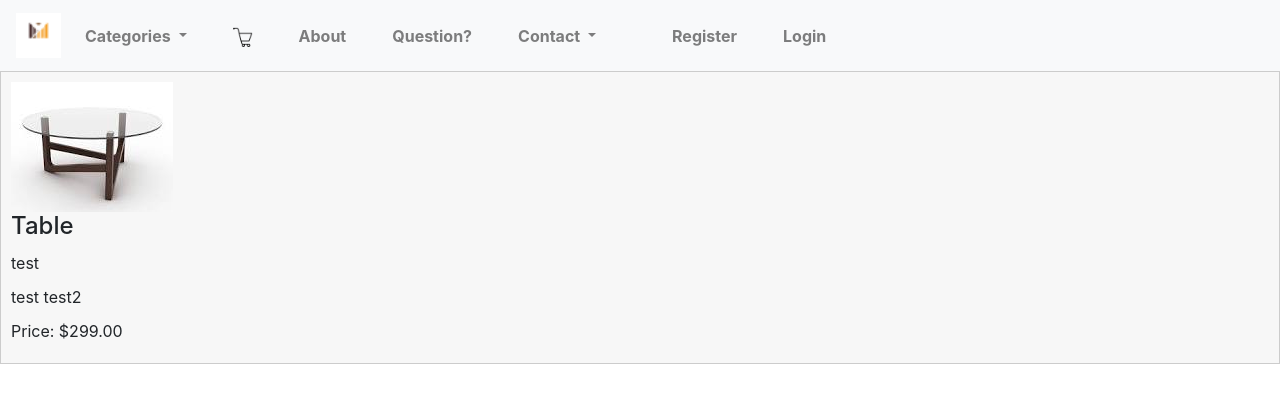
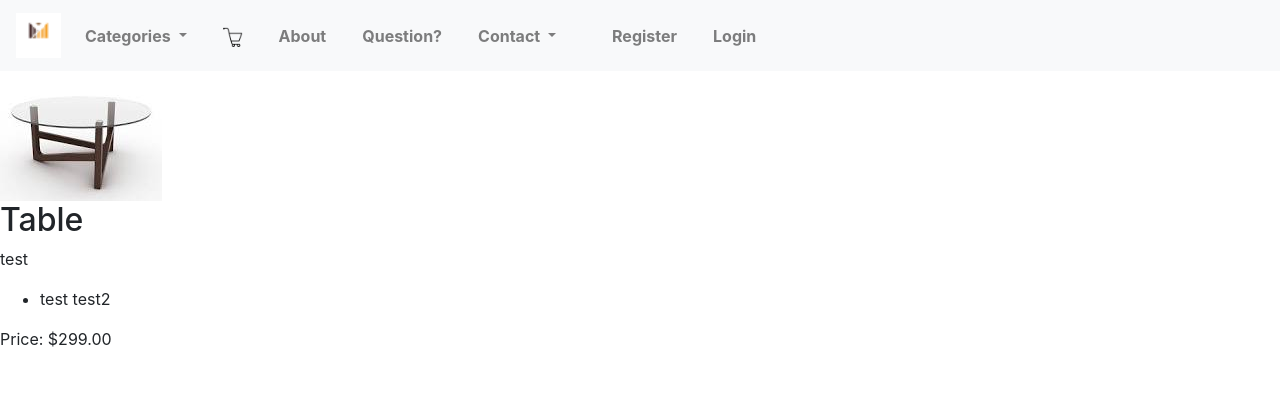
Before and after one commit to Illja1/grad_project, a Django app: page /1 in a window 1280 px wide. Shown: the top 403 px of the page. Run offline with Django 4.2, Linux system fonts and the light colour scheme; data comes from the database, SQL or seed files in the repository; both versions use the stored data as it was after the commit; some libraries are stand-ins or nearby versions.

Commit message:
Final Product

```diff
--- a/grad_project/settings.py
+++ b/grad_project/settings.py
@@ -14,7 +14,7 @@
 # SECURITY WARNING: don't run with debug turned on in production!
 DEBUG = True
 
-ALLOWED_HOSTS = ['.vercel.app']
+ALLOWED_HOSTS = ['*']
 
 
 # Application definition
@@ -57,6 +57,7 @@
                 'django.template.context_processors.request',
                 'django.contrib.auth.context_processors.auth',
                 'django.contrib.messages.context_processors.messages',
+                'shop.context_processors.category',
             ],
         },
     },
--- /dev/null
+++ b/shop/context_processors.py
@@ -0,0 +1,5 @@
+from .models import Category
+
+def category(request):
+    categories = Category.objects.all()
+    return {'categories': categories}
--- a/shop/models.py
+++ b/shop/models.py
@@ -24,7 +24,7 @@
 
 
     def __str__(self):
-        return  self.name
+        return str(self.id)
 
 class Order(models.Model):
     customer = models.ForeignKey(Customer,on_delete=models.SET_NULL,blank=True,null=True)
--- a/shop/templates/shop/detail.html
+++ b/shop/templates/shop/detail.html
@@ -15,46 +15,5 @@
     <p>Price: ${{ furniture.price }}</p>
   </div>
 
-<style>
-  .item-area {
-    border: 1px solid #ccc;
-    padding: 10px;
-    margin-bottom: 20px;
-    background-color: #f7f7f7;
-  }
 
-  img {
-    max-width: 100%;
-    height: auto;
-  }
-
-  h2 {
-    font-size: 24px;
-    margin-top: 0;
-    margin-bottom: 10px;
-  }
-
-  p {
-    margin: 0;
-    margin-bottom: 10px;
-  }
-
-  ul {
-    margin: 0;
-    padding: 0;
-    margin-bottom: 10px;
-  }
-
-  li {
-    margin: 0;
-    padding: 0;
-    list-style-type: none;
-    display: inline-block;
-    margin-right: 10px;
-  }
-
-  .five-star {
-    color: gold;
-  }
-</style>
 {% endblock %}
--- a/shop/templates/shop/landing.html
+++ b/shop/templates/shop/landing.html
@@ -24,7 +24,11 @@
 
 
 {% endblock %}
-
+{%block map%}
+<section id="'map">
+  <iframe src="https://www.google.com/maps/d/embed?mid=1YMjtkiP506bk3-ldrRRlxWC2R2ryFYw&amp;ehbc=2E312F" width="100%" height="480"></iframe>
+</section>
+{%endblock%}
 {% block reating %}
 <section id="testimonials">
     <h2 class="testimonial-title">What Our Customers Say</h2>
--- a/shop/views.py
+++ b/shop/views.py
@@ -2,18 +2,19 @@
 from .models import *
 import  json
 import openai
-
 from django.views import View
 import datetime
 from django.contrib import messages
 from .forms import UserRegisterForm,UserLoginForm
 from django.contrib.auth import login, logout
 from django.core.paginator import Paginator
+from django.core.exceptions import ObjectDoesNotExist
 from django.http import JsonResponse
 from django.views.generic.detail import DetailView
 
 
-openai.api_key='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'
+
+
 
 def nav(request):
     categories = Category.objects.all()
@@ -53,7 +54,8 @@
             messages.error(request, 'Register not complete')
     else:
         form = UserRegisterForm()
-    return render(request, 'shop/register.html',{"form":form,'categories':categories})
+        customer = Customer()
+    return render(request, 'shop/register.html',{"form":form,'customer':customer,'categories':categories})
 
 def user_login(request):
     if request.method == 'POST':
@@ -75,7 +77,7 @@
 def cart(request):
     categories = Category.objects.all()
     if request.user.is_authenticated:
-        customer = request.user.customer
+        customer, created = Customer.objects.get_or_create(user=request.user, defaults={'name': request.user.username, 'email': request.user.email})
         order, created = Order.objects.get_or_create(customer=customer,complete=False)
         items = order.orderitem_set.all()
         cartItems = order.get_cart_items
@@ -85,6 +87,7 @@
         cartItems = order['get_cart_items']
     context = {'items':items,'order':order,'cartItems':cartItems,'shipping':False,'categories':categories}
     return render(request,'shop/cart.html',context)
+
 
 
 def checkout(request):
@@ -171,7 +174,7 @@
     def post(self, request):
         prompt = request.POST.get('question')
         model = "text-davinci-002"
-        openai.api_key = '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'
+        openai.api_key='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'
 
         response = openai.Completion.create(
             engine=model,
@@ -181,6 +184,5 @@
             stop=None,
             temperature=0.7,
         )
-        categories = Category.objects.all()
-        context = {'response': response.choices[0].text,'categories':categories}
+        context = {'response': response.choices[0].text}
         return render(request, self.template_name, context=context)
--- a/static/css/main.css
+++ b/static/css/main.css
@@ -180,7 +180,7 @@
 }
 
 .slide1 {
-  background-image: url("/static/images/Furniture4.jpeg");
+  background-image: url("/static/images/Furniture2.jpeg");
 }
 
 .slide2 {
@@ -188,7 +188,7 @@
 }
 
 .slide3 {
-  background-image: url("/static/images/Furniture2.jpeg");
+  background-image: url("/static/images/Furniture4.jpeg");
 }
 
 @media only screen and (max-width: 768px) {
--- a/templates/base.html
+++ b/templates/base.html
@@ -35,8 +35,10 @@
             const csrftoken = getCoo('csrftoken');
 </script>
 <body>
+
 {% include 'shop/_nav.html' %}
 {% block main %}{% endblock %}
+{% block map %}{% endblock %}
 {% block reating %}{% endblock %}
 {% block contact %}{% endblock %}
 
```
Also changed, not shown: db.sqlite3, shop/migrations/0008_customer_customer.py (added), shop/migrations/0009_alter_customer_customer.py (added), shop/migrations/0010_remove_customer_customer.py (added), static/images/cart – копія.png (added), static/images/down – копія.png (added), static/images/up-arrow – копія.png (added).
